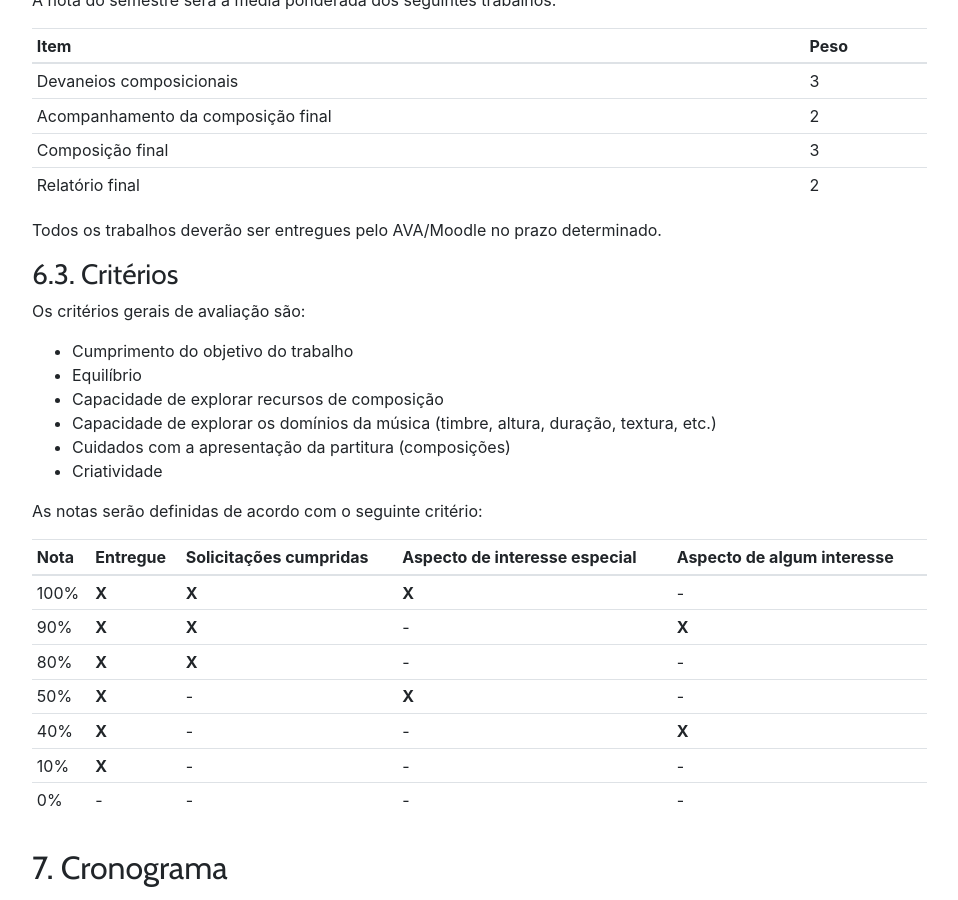
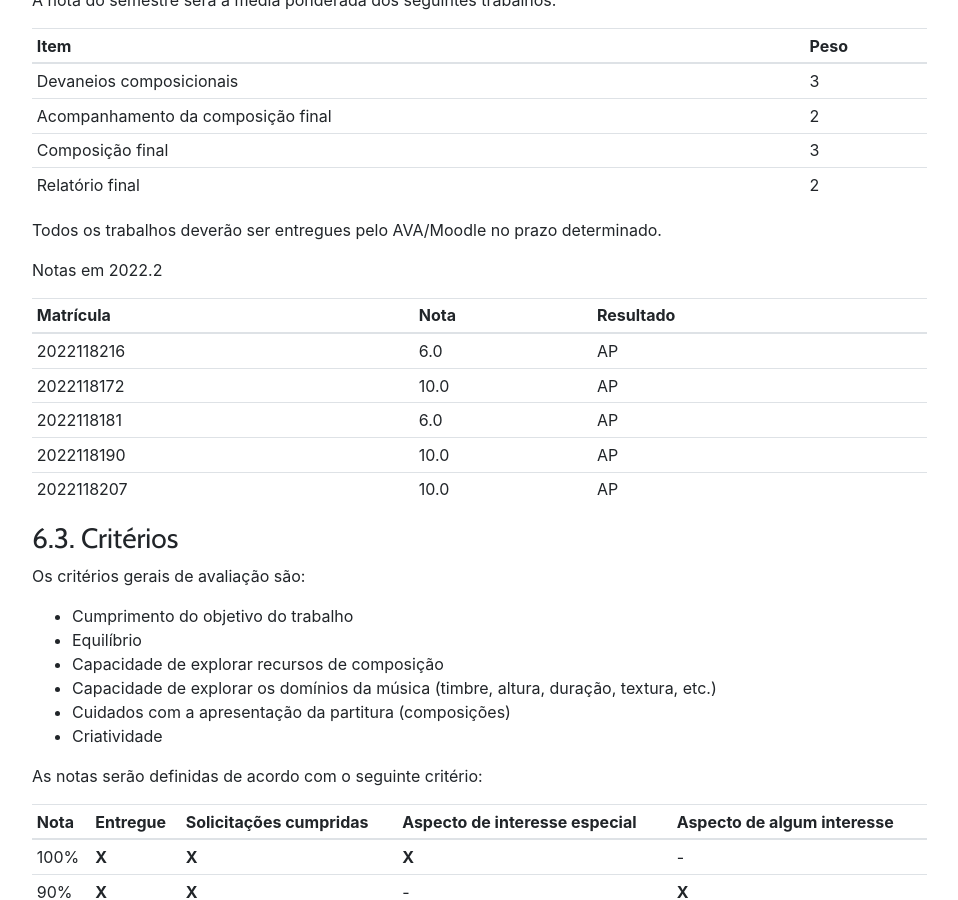
Before and after one commit to kroger/genosmus, a Jekyll site: the page built from _marcos/muse07.md, in a window 1280 px wide and 900 px high, scrolled down 2322 px. Shown: the whole window, without its empty margins (68-1026 px from the left). Built offline with Jekyll 4.4.1, drawn with Linux system fonts in a browser that asks for light colours; nearby versions of some CDN libraries; the table of contents is made by our own code.

Commit message:
Insere notas

```diff
--- a/_marcos/muse07.md
+++ b/_marcos/muse07.md
@@ -85,6 +85,17 @@ A nota do semestre será a média ponderada dos seguintes trabalhos:
 
 Todos os trabalhos deverão ser entregues pelo AVA/Moodle no prazo determinado.
 
+Notas em 2022.2
+
+| Matrícula  | Nota  | Resultado |
+| ---------- | ----- | --------- |
+| 2022118216 | 6.0   | AP        |
+| 2022118172 | 10.0  | AP        |
+| 2022118181 | 6.0   | AP        |
+| 2022118190 | 10.0  | AP        |
+| 2022118207 | 10.0 | AP        |
+{: .table .table-sm}
+
 ### 6.3. Critérios
 
 Os critérios gerais de avaliação são:
```
